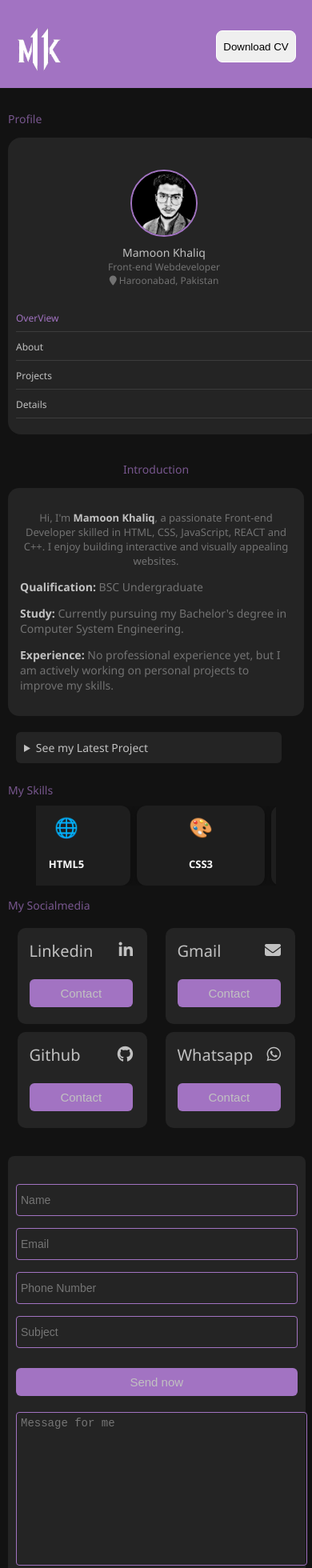
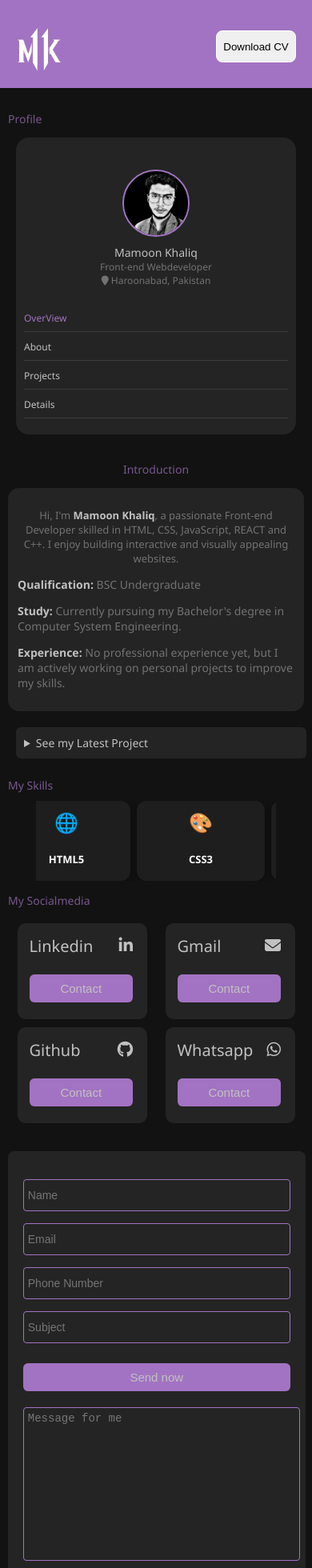
Before and after one commit to itzMK678/Profile, a React (Vite) app: page / in a window 390 px wide. Shown: the top 1960 px of the page at 80% size. Built offline with nearby package versions, Linux system fonts and the light colour scheme.

Commit message:
minor details

```diff
--- a/src/components/About.jsx
+++ b/src/components/About.jsx
@@ -5,7 +5,9 @@ const About = () => {
 <>
 <div id="About">
     <p style={{color: ' #a273c2',fontSize: '14px',opacity:"70%"}}>Introduction</p>
-    <div id='about' style={{padding:"15px"}}>
+    <div id='about'
+    // style={{padding:"15px"}}
+    >
       <p>
           Hi, I'm <strong style={{color:"#c1c1c1"}}>Mamoon Khaliq</strong>, a passionate Front-end Developer skilled in HTML, CSS, JavaScript, REACT and C++.
           I enjoy building interactive and visually appealing websites.
--- a/src/components/Box.css
+++ b/src/components/Box.css
@@ -230,10 +230,13 @@ input[type="number"]::-webkit-inner-spin-button {
   #contact-me {
     padding: 15px 10px;
   }
-
+#msg{
+  max-width: 400px;
+  margin-right: 5px;
+}
   .input-box,
   .msg {
-    width: 100%;
+    width: 95%;
   }
 
   input,
@@ -289,7 +292,7 @@ input[type="number"]::-webkit-inner-spin-button {
 /* Smaller Tablets */
 @media screen and (max-width: 768px) {
   #about {
-    width: 95%;
+    width: 100%;
     font-size: 15px;
   }
 }
@@ -308,10 +311,11 @@ input[type="number"]::-webkit-inner-spin-button {
   }
 }
 
-/* Very Small Phones */
+
 @media screen and (max-width: 360px) {
   #about {
-    width: 92%;
+    /* width: 200px; */
+    width: 100%;
     font-size: 13px;
     padding: 10px;
   }
--- a/src/components/LatestProj.css
+++ b/src/components/LatestProj.css
@@ -60,14 +60,14 @@
 /* Tablet screens */
 @media screen and (max-width: 1024px) {
   .LatestProj details {
-    width: 96%;
+    width: 99%;
   }
 }
 
 /* Medium devices */
 @media screen and (max-width: 768px) {
   .LatestProj details {
-    width: 90%;
+    width: 99%;
   }
   .LatestProj details > div {
     flex-direction: column;
@@ -91,7 +91,7 @@
     font-size: 14px;
     padding: 10px;
     margin-left: 0;
-    width: 89%;
+    width: 98%;
   }
 
   .LatestProj details > div {
@@ -108,8 +108,8 @@
 /* Very small screens */
 @media screen and (max-width: 380px) {
   .LatestProj details {
-    max-width: 300px;
-    width: 96%;
+    max-width: 330px;
+    width: 99%;
   }
 
   .LatestProj button {
--- a/src/components/Profile.css
+++ b/src/components/Profile.css
@@ -209,9 +209,15 @@ body {
   width: 400px;
   margin-left: 20px;
 }
+#FirstDiv{
+  overflow: hidden;
 }
 
 @media screen and (max-width: 390px) {
+  .Pcard {
+    width:330px;
+
+  }
   #SecPart{
 
   width: 300px;
@@ -225,4 +231,9 @@ body {
   #SecPart{
     width:280px ;
   }
+    .Pcard {
+    width:260px;
+    padding: 20px;
+
+  }
 }
```
